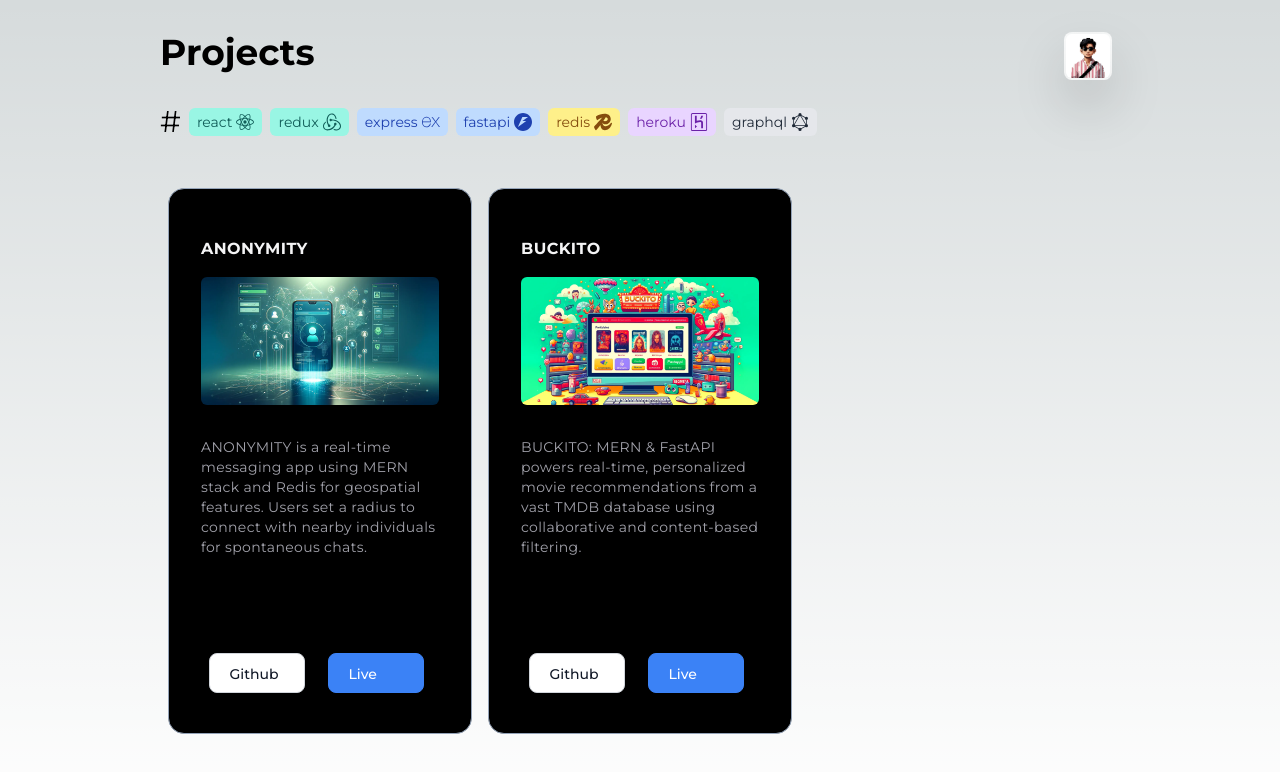
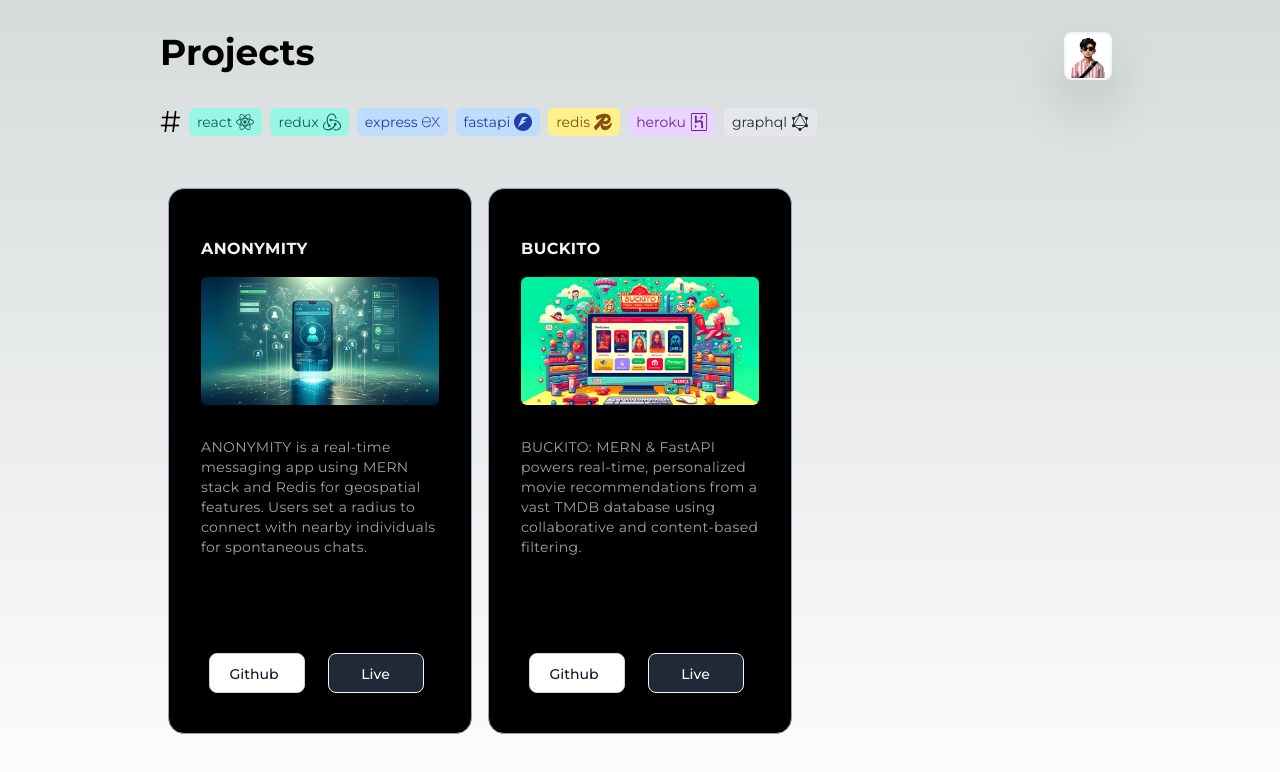
Before and after one commit to Priyanshu-C/iamstackless, a Next.js app: page /projects in a window 1280 px wide. Shown: the top 772 px of the page. Built offline with nearby package versions, Linux system fonts and the light colour scheme.

Commit message:
Update card hover effect styles

```diff
--- a/ui/card-hover-effect.tsx
+++ b/ui/card-hover-effect.tsx
@@ -63,7 +63,7 @@
                             </Link>
                             <Link
                                 href={item.link}
-                                className="h-10 w-24 text-white bg-blue-500 border border-blue-500 focus:outline-none hover:bg-blue-600 focus:ring-4 focus:ring-blue-500 font-medium rounded-lg text-sm px-5 py-2.5 me-2 mb-2 dark:bg-blue-600 dark:border-blue-600 dark:hover:bg-blue-700 dark:focus:ring-blue-700"
+                                className="h-10 w-24 text-center text-white bg-gray-800 border border-slate-100 hover:bg-gray-900 focus:outline-none focus:ring-4 focus:ring-gray-300 font-medium rounded-lg text-sm px-5 py-2.5 me-2 mb-2 dark:bg-gray-800 dark:hover:bg-gray-700 dark:focus:ring-gray-700 dark:border-gray-700"
                                 target="_blank"
                             >
                                 Live
```
